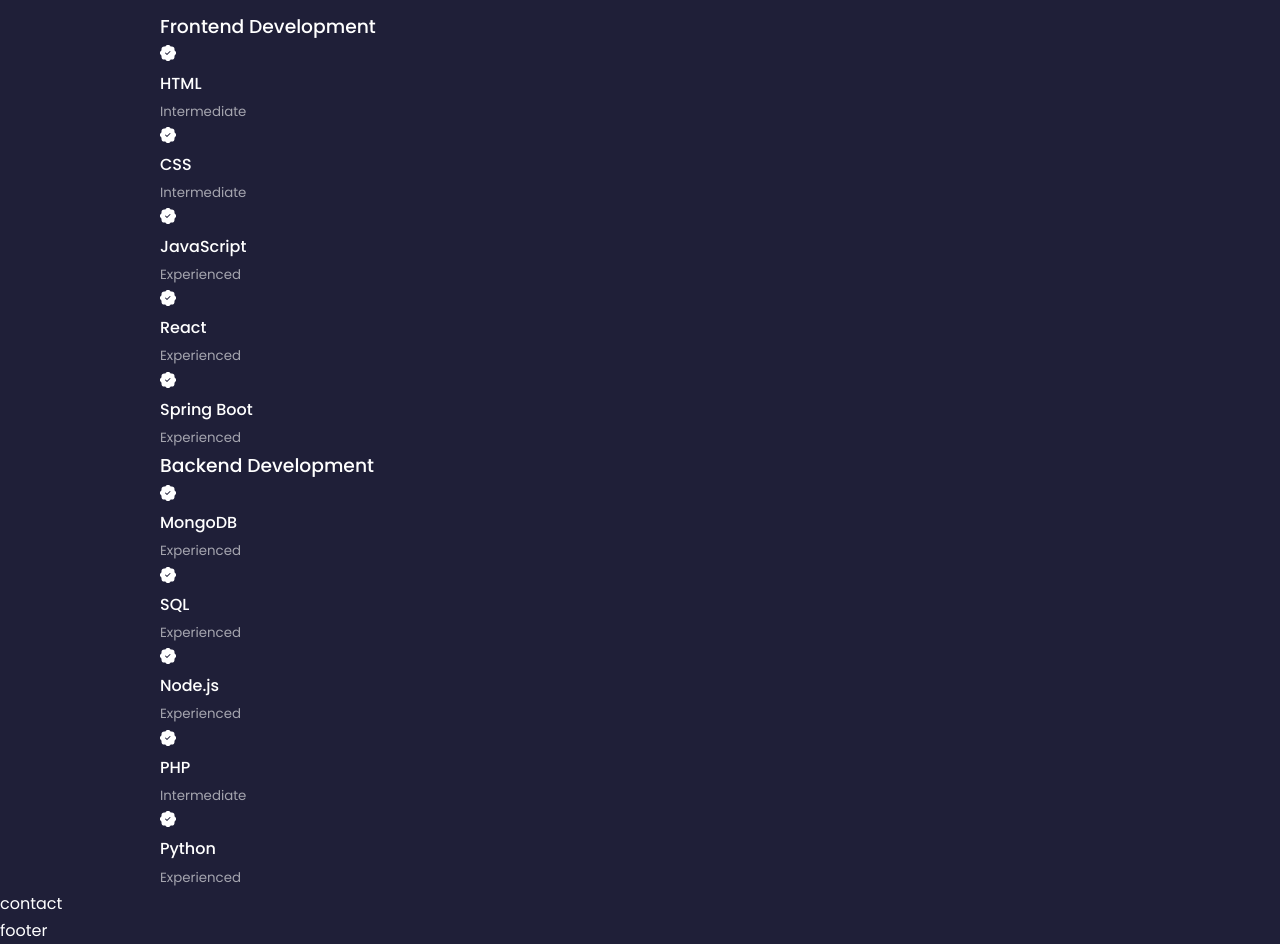
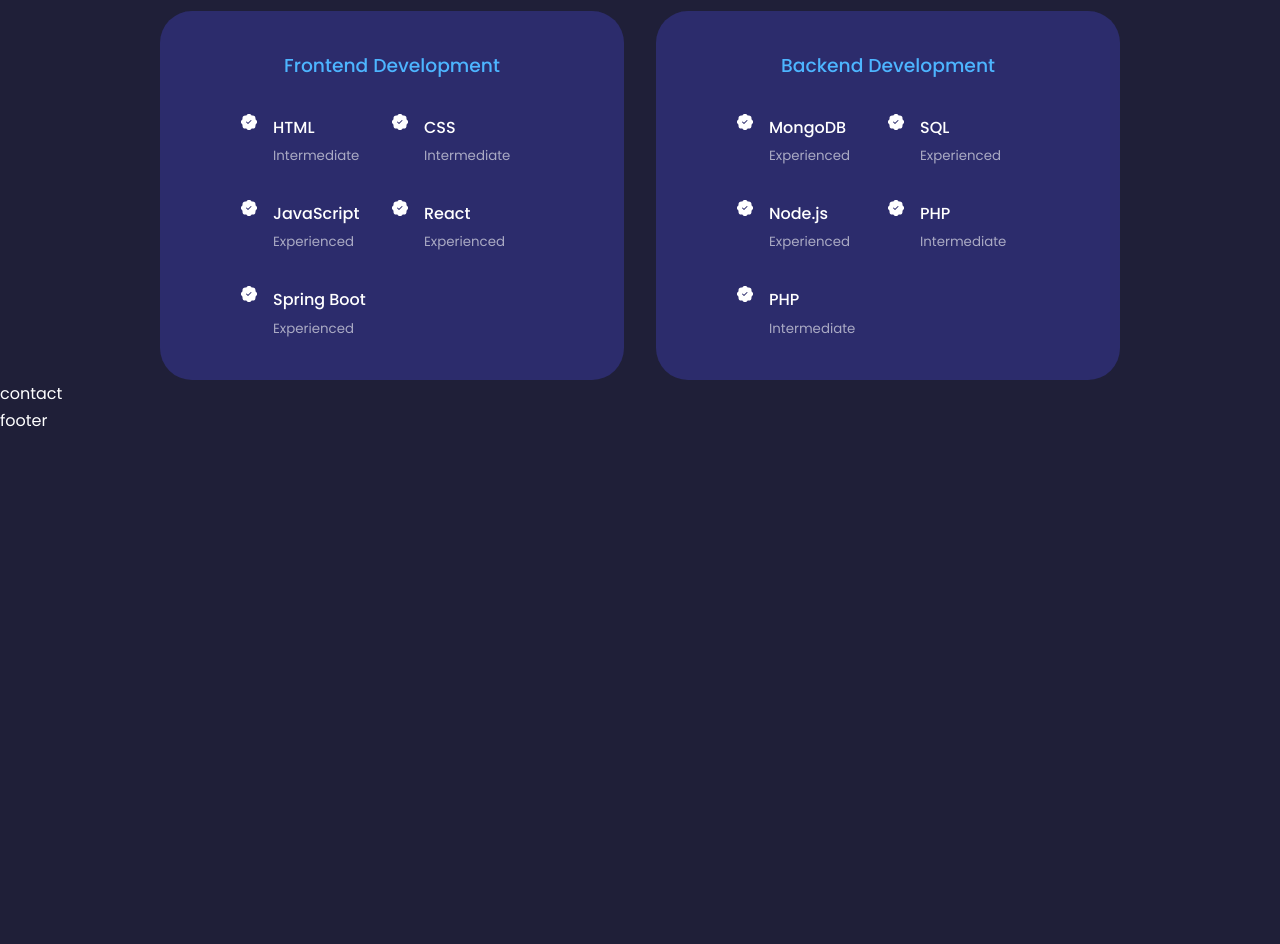
Before and after one commit to ParkerBalbach/online_resume, a React (Create React App) app: page / in a window 1280 px wide. Shown: the part 3100-4044 px from the top of the page. After the commit the page ends 3535 px from the top, so only its background shows below. Built offline with nearby package versions, Linux system fonts and the light colour scheme.

Commit message:
started some css and dev items look better in divs

```diff
--- a/src/components/workhistory/workhistory.css
+++ b/src/components/workhistory/workhistory.css
@@ -0,0 +1,36 @@
+.experience__container {
+    display: grid;
+    grid-template-columns: 1fr 1fr;
+    gap: 2rem;
+}
+
+.experience__container > div {
+    background: var(--color-light-bg);
+    padding: 2.4rem 5rem;
+    border-radius: 2rem;
+    border: 1px solid transparent;
+    transition: var(--transition)
+}
+
+.experience__container > div:hover {
+    background: transparent;
+    border-color: var(--color-primary);
+    cursor: default;
+}
+
+.experience__container > div h3 {
+    text-align: center;
+    margin-bottom: 2rem;
+    color: var(--color-primary);
+}
+
+.experience__content {
+    display: grid;
+    grid-template-columns: 1fr 1fr;
+    row-gap: 2rem;
+}
+
+.experience__details {
+    display: flex;
+    gap: 1rem;
+}
--- a/src/components/workhistory/workhistory.jsx
+++ b/src/components/workhistory/workhistory.jsx
@@ -1,6 +1,6 @@
 import React from 'react'
 import './workhistory.css'
-import {BsPatchCheckFill} from 'react-icons/bs'
+import { BsPatchCheckFill } from 'react-icons/bs'
 
 const workhistory = () => {
   return (
@@ -15,28 +15,38 @@
           <div className="experience__content">
             <article className='experience__details'>
               <BsPatchCheckFill />
+              <div>
                 <h4>HTML</h4>
                 <small className='text-light'>Intermediate</small>
+              </div>
             </article>
             <article className='experience__details'>
               <BsPatchCheckFill />
+              <div>
                 <h4>CSS</h4>
                 <small className='text-light'>Intermediate</small>
+              </div>
             </article>
             <article className='experience__details'>
               <BsPatchCheckFill />
+              <div>
                 <h4>JavaScript</h4>
                 <small className='text-light'>Experienced</small>
+              </div>
             </article>
             <article className='experience__details'>
               <BsPatchCheckFill />
+              <div>
                 <h4>React</h4>
                 <small className='text-light'>Experienced</small>
+              </div>
             </article>
             <article className='experience__details'>
               <BsPatchCheckFill />
+              <div>
                 <h4>Spring Boot</h4>
                 <small className='text-light'>Experienced</small>
+              </div>
             </article>
           </div>
         </div>
@@ -46,28 +56,38 @@
           <div className="experience__content">
             <article className='experience__details'>
               <BsPatchCheckFill />
+              <div>
                 <h4>MongoDB</h4>
                 <small className='text-light'>Experienced</small>
+              </div>
             </article>
             <article className='experience__details'>
               <BsPatchCheckFill />
+              <div>
                 <h4>SQL</h4>
                 <small className='text-light'>Experienced</small>
+              </div>
             </article>
             <article className='experience__details'>
               <BsPatchCheckFill />
+              <div>
                 <h4>Node.js</h4>
                 <small className='text-light'>Experienced</small>
+              </div>
             </article>
             <article className='experience__details'>
               <BsPatchCheckFill />
+              <div>
                 <h4>PHP</h4>
                 <small className='text-light'>Intermediate</small>
+              </div>
             </article>
             <article className='experience__details'>
               <BsPatchCheckFill />
-              <h4>Python</h4>
-              <small className='text-light'>Experienced</small>
+              <div>
+                <h4>PHP</h4>
+                <small className='text-light'>Intermediate</small>
+              </div>
             </article>
           </div>
         </div>
```
Lines whose indentation alone changed are shown as unchanged.
